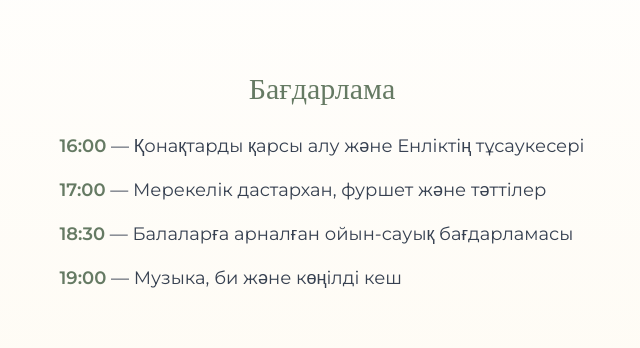
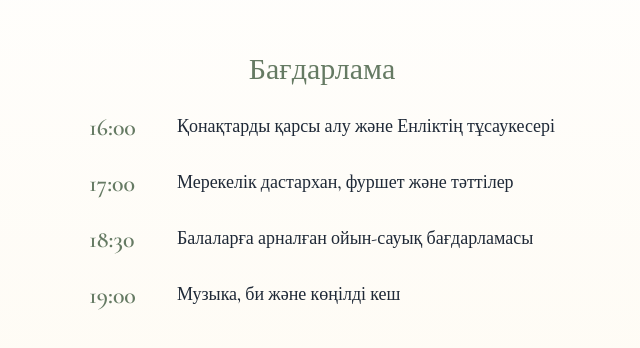
Before and after one commit to Enlyk-birthday/birthday, a plain HTML site: page index.html in a window 1280 px wide. Shown: the part 2618-2966 px from the top of the page, without its empty margins (318-958 px from the left). Drawn offline with nearby package versions, Linux system fonts and the light colour scheme.

Commit message:
index.html

```diff
--- a/index.html
+++ b/index.html
@@ -103,22 +103,27 @@
   <div class="max-w-xl text-center montserrat space-y-6">
     <h3 class="text-2xl md:text-3xl text-[#657a63] cormorant">Бағдарлама</h3>
 
-      <div class="text-left space-y-4 text-lg text-gray-700">
-        <div>
-          <span class="font-bold text-[#657a63]">16:00</span> — Қонақтарды қарсы алу және Енліктің тұсаукесері
+    <div class="text-left space-y-6 text-lg text-gray-800 cormorant">
+      <div class="flex items-start gap-2">
+        <span class="font-extrabold text-2xl text-[#657a63] w-20">16:00</span>
+        <span>Қонақтарды қарсы алу және Енліктің тұсаукесері</span>
       </div>
-        <div>
-          <span class="font-bold text-[#657a63]">17:00</span> — Мерекелік дастархан, фуршет және тәттілер
+      <div class="flex items-start gap-2">
+        <span class="font-extrabold text-2xl text-[#657a63] w-20">17:00</span>
+        <span>Мерекелік дастархан, фуршет және тәттілер</span>
       </div>
-        <div>
-          <span class="font-bold text-[#657a63]">18:30</span> — Балаларға арналған ойын-сауық бағдарламасы
+      <div class="flex items-start gap-2">
+        <span class="font-extrabold text-2xl text-[#657a63] w-20">18:30</span>
+        <span>Балаларға арналған ойын-сауық бағдарламасы</span>
       </div>
-        <div>
-          <span class="font-bold text-[#657a63]">19:00</span> — Музыка, би және көңілді кеш
+      <div class="flex items-start gap-2">
+        <span class="font-extrabold text-2xl text-[#657a63] w-20">19:00</span>
+        <span>Музыка, би және көңілді кеш</span>
       </div>
     </div>
   </div>
 </section>
 
+
 </body>
 </html>
```
Lines whose indentation alone changed are shown as unchanged.
